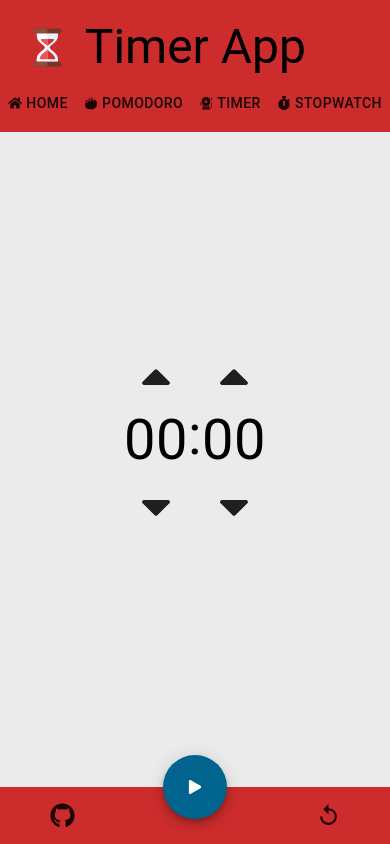
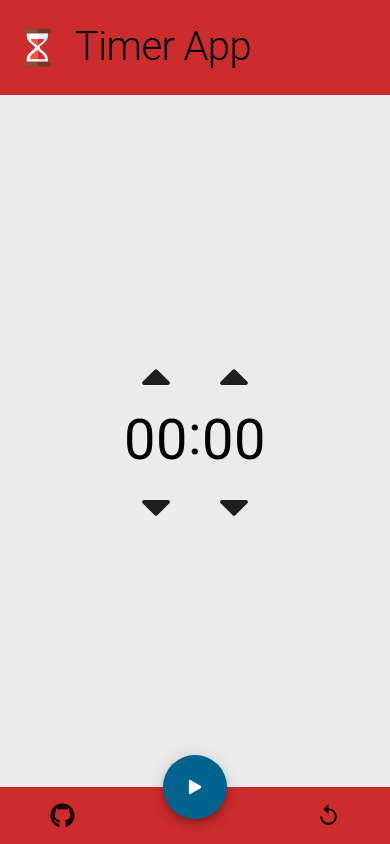
Before and after one commit to SharjeelSafdar/project7b-timer-app, a React (Create React App) app: page / in a window 390 px wide. Built offline with nearby package versions, Linux system fonts and the light colour scheme.

Commit message:
Made Header component simpler and responsive

```diff
--- a/src/components/Header/Header.module.css
+++ b/src/components/Header/Header.module.css
@@ -1,8 +1,7 @@
 .container {
     background: #cc2c2c;
     display: flex;
-    flex-direction: column;
-    justify-content: center;
+    flex-direction: row;
     align-items: center;
     padding: 10px 0;
     user-select: none;
@@ -11,14 +10,17 @@
     width: 100%;
 }
 
-.logoContainer {
-    width: 95vw;
-    display: flex;
-    flex-direction: row;
-    align-items: center;
-}
-
 .logo {
     height: 75px;
     pointer-events: none;
 }
+
+.title {
+    font-size: 3rem !important;
+}
+
+@media (max-width: 400px) {
+    .title {
+        font-size: 2.5rem !important;
+    }
+}
--- a/src/components/Header/Header.tsx
+++ b/src/components/Header/Header.tsx
@@ -1,41 +1,14 @@
 import React from 'react';
-import { Typography, Button } from '@material-ui/core';
+import { Typography } from '@material-ui/core';
 import logo from '../../images/logo.svg';
 // Styles
 import styles from './Header.module.css';
-// Icons
-import { GiRingingAlarm, GiTomato } from 'react-icons/gi';
-import { FaHome, FaStopwatch } from 'react-icons/fa';
 
 const Header: React.FC = () => {
     return (
         <div className={styles.container}>
-            <div className={ styles.logoContainer}>
-                <img src={logo} alt="logo" title="Timer App Logo" className={styles.logo} />
-                <Typography variant="h3">Timer App</Typography>
-            </div>
-            <div>
-                <Button variant="text" color="default" data-testid="homeLink">
-                    <FaHome />
-                    <span style={{ color: "#cc2c2c" }}>.</span>
-                    Home
-                </Button>
-                <Button variant="text" color="default" data-testid="pomodoroLink">
-                    <GiTomato />
-                    <span style={{ color: "#cc2c2c" }}>.</span>
-                    Pomodoro
-                </Button>
-                <Button variant="text" color="default" data-testid="timerLink">
-                    <GiRingingAlarm />
-                    <span style={{ color: "#cc2c2c" }}>.</span>
-                    Timer
-                </Button>
-                <Button variant="text" color="default" data-testid="stopwatchLink">
-                    <FaStopwatch />
-                    <span style={{ color: "#cc2c2c" }}>.</span>
-                    Stopwatch
-                </Button>
-            </div>
+            <img src={logo} alt="logo" title="Timer App Logo" className={styles.logo} />
+            <Typography variant="h1" className={styles.title}>Timer App</Typography>
         </div>
     )
 }
```
Also changed, not shown: 1 other file (tests, documents, lock files or other folders).
